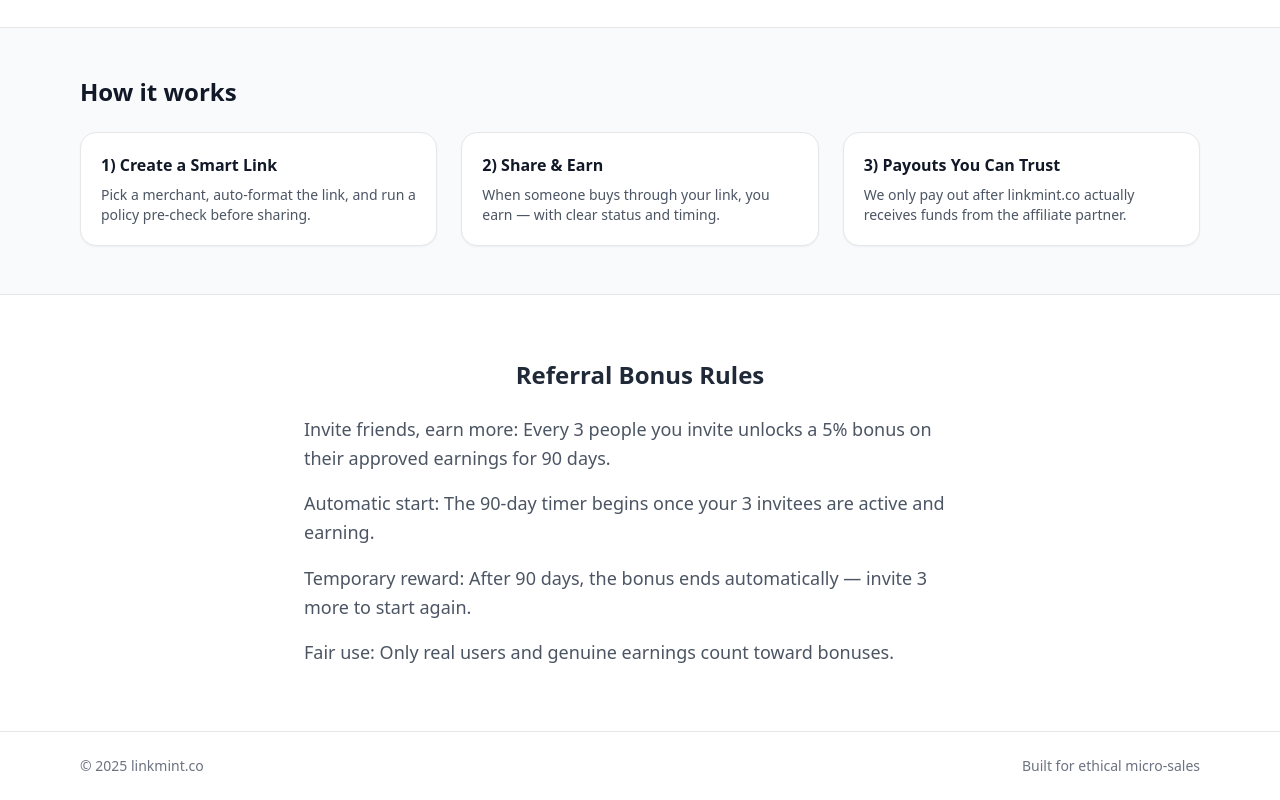
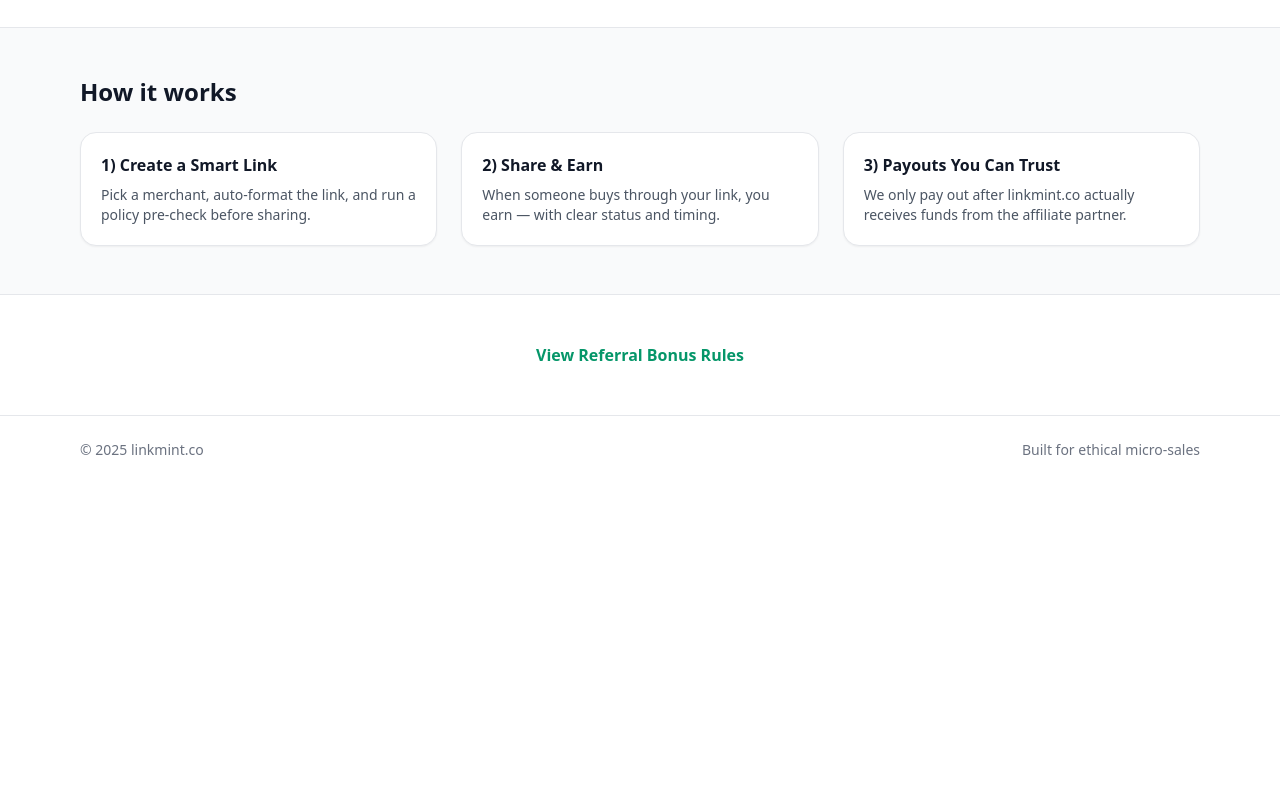
Before and after one commit to begintolern/Linkmint, a Next.js app: page / in a window 1280 px wide. Shown: the part 907-1707 px from the top of the page. After the commit the page ends 1391 px from the top, so only its background shows below. Built offline with nearby package versions, Linux system fonts and the light colour scheme.

Commit message:
Add collapsible Referral Bonus Rules section (EN/TL toggle, hidden by default)

```diff
--- a/app/page.tsx
+++ b/app/page.tsx
@@ -21,6 +21,7 @@ const ASSETS = {
 
 export default function LandingPage() {
   const [lang, setLang] = useState<Lang>("en");
+  const [showReferral, setShowReferral] = useState(false);
 
   const t = useMemo(() => {
     if (lang === "tl") {
@@ -54,6 +55,8 @@ export default function LandingPage() {
           "Kumpleto ang paliwanag tungkol sa payout timing at rules sa Trust Center.",
         footer_left: "© " + new Date().getFullYear() + " linkmint.co",
         footer_right: "Built for ethical micro-sales",
+        referral_button_show: "Tingnan ang Referral Bonus Rules",
+        referral_button_hide: "Itago ang Referral Bonus Rules",
       };
     }
     return {
@@ -86,6 +89,8 @@ export default function LandingPage() {
         "Full payout timing and rules are explained in the Trust Center.",
       footer_left: "© " + new Date().getFullYear() + " linkmint.co",
       footer_right: "Built for ethical micro-sales",
+      referral_button_show: "View Referral Bonus Rules",
+      referral_button_hide: "Hide Referral Bonus Rules",
     };
   }, [lang]);
 
@@ -189,17 +194,28 @@ export default function LandingPage() {
         </div>
       </section>
 
-      {/* Referral Bonus Rules */}
+      {/* Collapsible Referral Bonus Section */}
       <section className="border-t bg-white">
-        <div className="mx-auto max-w-6xl px-4 py-16 text-center">
-          <h2 className="text-2xl font-semibold mb-6 text-gray-800">
+        <div className="mx-auto max-w-6xl px-4 py-12 text-center">
+          <button
+            onClick={() => setShowReferral((prev) => !prev)}
+            className="text-emerald-600 font-semibold hover:underline"
+          >
+            {showReferral ? t.referral_button_hide : t.referral_button_show}
+          </button>
+
+          {showReferral && (
+            <div className="mt-6 text-left max-w-2xl mx-auto">
+              <h2 className="text-2xl font-semibold mb-4 text-gray-800">
                 {t.referral_title}
               </h2>
-          <ul className="text-gray-600 space-y-4 text-lg leading-relaxed text-left max-w-2xl mx-auto">
+              <ul className="text-gray-600 space-y-4 text-lg leading-relaxed">
                 {t.referral_points.map((point, i) => (
                   <li key={i}>{point}</li>
                 ))}
               </ul>
+            </div>
+          )}
         </div>
       </section>
 
```
Lines whose indentation alone changed are shown as unchanged.
